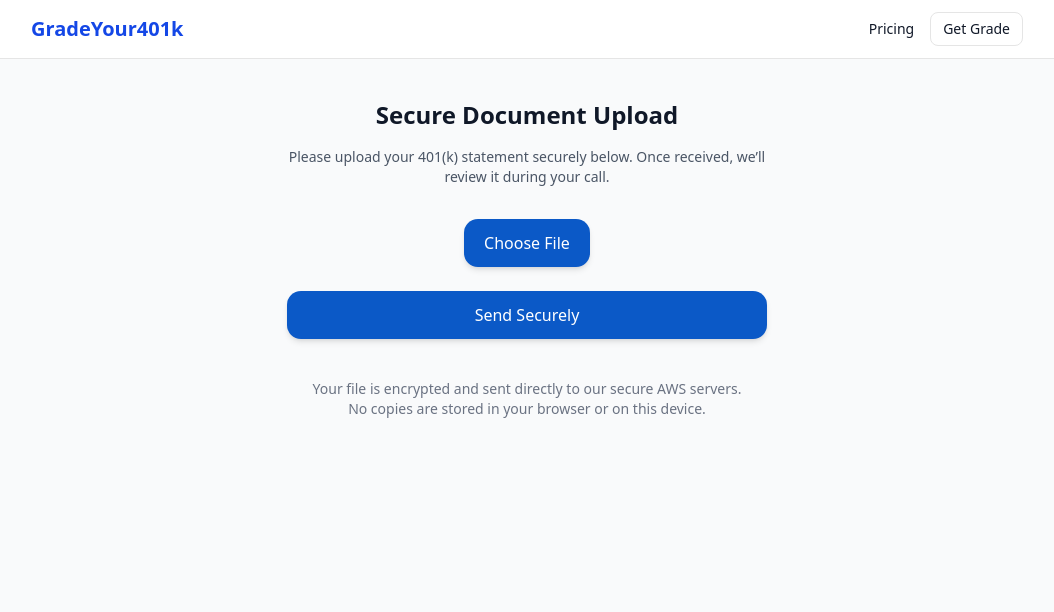
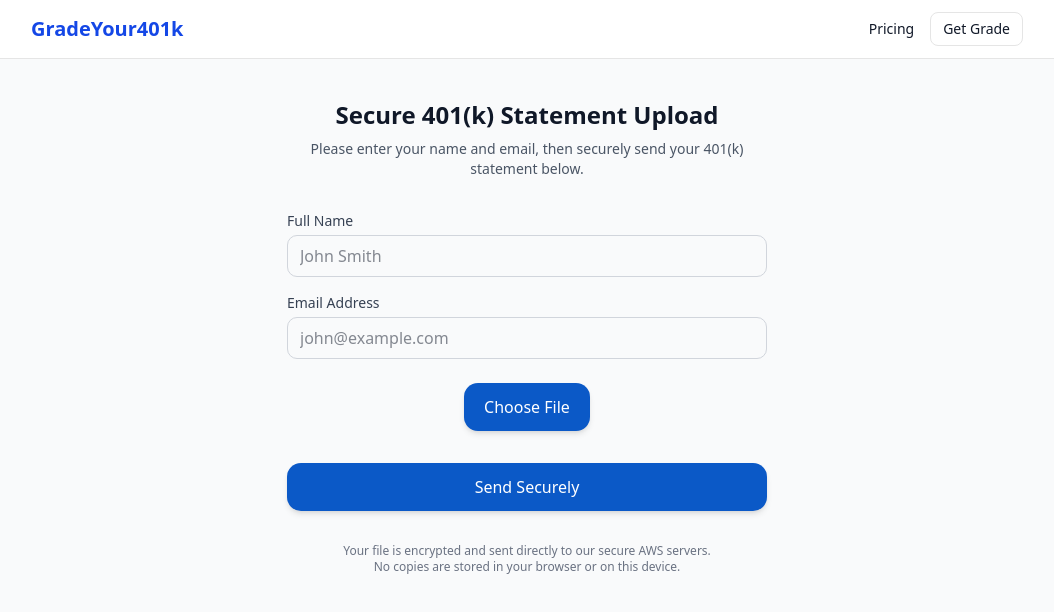
Before and after one commit to rremling/gradeyour401k, a Next.js app: page /upload in a window 1280 px wide. Shown: the top 612 px of the page, without its empty margins (113-1167 px from the left). Built offline with nearby package versions, Linux system fonts and the light colour scheme.

Commit message:
Update page.tsx

```diff
--- a/src/app/upload/page.tsx
+++ b/src/app/upload/page.tsx
@@ -4,16 +4,19 @@
 
 export default function UploadPage() {
   const [file, setFile] = useState<File | null>(null);
+  const [name, setName] = useState("");
+  const [email, setEmail] = useState("");
   const [uploading, setUploading] = useState(false);
   const [message, setMessage] = useState("");
-  const [err, setErr] = useState("");
+  const [error, setError] = useState("");
 
   async function handleUpload() {
-    if (!file) {
-      setErr("Please choose a file first.");
+    if (!file || !email || !name) {
+      setError("Please enter your name, email, and select a file.");
       return;
     }
-    setErr("");
+
+    setError("");
     setMessage("");
     setUploading(true);
 
@@ -23,8 +26,8 @@
         headers: { "Content-Type": "application/json" },
         body: JSON.stringify({ filename: file.name, type: file.type }),
       });
+
       const { url, fields } = await res.json();
-
       const formData = new FormData();
       Object.entries(fields).forEach(([key, value]) => {
         formData.append(key, value as string);
@@ -38,9 +41,12 @@
 
       if (!upload.ok) throw new Error("Upload failed");
 
-      setMessage("✅ File sent securely. You may now schedule your review.");
+      setMessage("✅ File sent securely. Thank you!");
+      setFile(null);
+      setName("");
+      setEmail("");
     } catch (e: any) {
-      setErr(e.message || "Upload failed");
+      setError(e.message || "Upload failed");
     } finally {
       setUploading(false);
     }
@@ -48,13 +54,36 @@
 
   return (
     <main className="max-w-lg mx-auto px-4 py-10 text-center">
-      <h1 className="text-2xl font-semibold mb-4">Secure Document Upload</h1>
+      <h1 className="text-2xl font-semibold mb-2">Secure 401(k) Statement Upload</h1>
       <p className="text-sm text-gray-600 mb-8">
-        Please upload your 401(k) statement securely below. Once received, we’ll review it during your call.
+        Please enter your name and email, then securely send your 401(k) statement below.
       </p>
 
-      {/* Choose File Button */}
-      <div className="mb-6">
+      <div className="flex flex-col gap-4 text-left">
+        <div>
+          <label className="block text-sm font-medium text-gray-700 mb-1">Full Name</label>
+          <input
+            type="text"
+            value={name}
+            onChange={(e) => setName(e.target.value)}
+            placeholder="John Smith"
+            className="w-full border border-gray-300 rounded-lg px-3 py-2 focus:outline-none focus:ring-2 focus:ring-[#0b59c7]"
+          />
+        </div>
+
+        <div>
+          <label className="block text-sm font-medium text-gray-700 mb-1">Email Address</label>
+          <input
+            type="email"
+            value={email}
+            onChange={(e) => setEmail(e.target.value)}
+            placeholder="john@example.com"
+            className="w-full border border-gray-300 rounded-lg px-3 py-2 focus:outline-none focus:ring-2 focus:ring-[#0b59c7]"
+          />
+        </div>
+
+        {/* Choose File button */}
+        <div className="flex flex-col items-center justify-center mt-2">
           <label
             htmlFor="file-upload"
             className="cursor-pointer inline-block bg-[#0b59c7] text-white font-medium px-5 py-3 rounded-xl hover:bg-[#0a4fb5] transition shadow-md"
@@ -70,21 +99,20 @@
           />
         </div>
 
-      {/* Send Securely Button */}
+        {/* Send Securely button */}
         <button
           onClick={handleUpload}
           disabled={uploading}
-        className="w-full bg-[#0b59c7] text-white rounded-xl py-3 font-medium hover:bg-[#0a4fb5] transition disabled:opacity-50 shadow-md"
+          className="mt-4 w-full bg-[#0b59c7] text-white rounded-xl py-3 font-medium hover:bg-[#0a4fb5] transition disabled:opacity-50 shadow-md"
         >
           {uploading ? "Sending..." : "Send Securely"}
         </button>
 
-      {err && <p className="mt-4 text-sm text-red-600">{err}</p>}
-      {message && (
-        <p className="mt-4 text-sm text-green-600">{message}</p>
-      )}
+        {error && <p className="text-sm text-red-600 text-center mt-2">{error}</p>}
+        {message && <p className="text-sm text-green-600 text-center mt-2">{message}</p>}
+      </div>
 
-      <div className="mt-10 text-sm text-gray-500">
+      <div className="mt-8 text-xs text-gray-500 text-center">
         <p>Your file is encrypted and sent directly to our secure AWS servers.</p>
         <p>No copies are stored in your browser or on this device.</p>
       </div>
```
Lines whose indentation alone changed are shown as unchanged.
